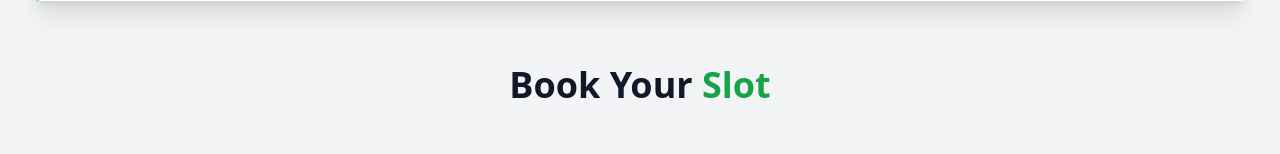
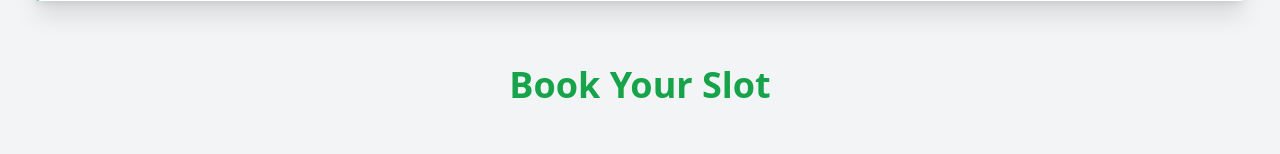
Before and after one commit to dhakalsameer/FUTURE_FS_03, a Django app: page /pricing/ in a window 1280 px wide. Shown: the part 863-1017 px from the top of the page. Run offline with Django 5.2, Linux system fonts and the light colour scheme; data that the repository does not hold is empty; some libraries are stand-ins or nearby versions.

Commit message:
making the css visible

```diff
--- a/futsal/templates/futsal/pricing.html
+++ b/futsal/templates/futsal/pricing.html
@@ -65,7 +65,7 @@
     {% endfor %}
   </div>
 
-  <h3 class="text-4xl font-extrabold text-gray-900 mt-16 mb-12 text-center dark:text-white">Book Your <span class="text-green-600">Slot</span></h3>
+  <h3 class="text-4xl font-extrabold text-gray-900 mt-16 mb-12 text-center dark:text-white"><span class="text-green-600">Book Your Slot</span></h3>
   <div class="bg-white dark:bg-gray-800 shadow-xl rounded-lg p-8 max-w-2xl mx-auto border border-gray-100 dark:border-gray-700">
     <form method="post" class="space-y-6">
       {% csrf_token %}
```
